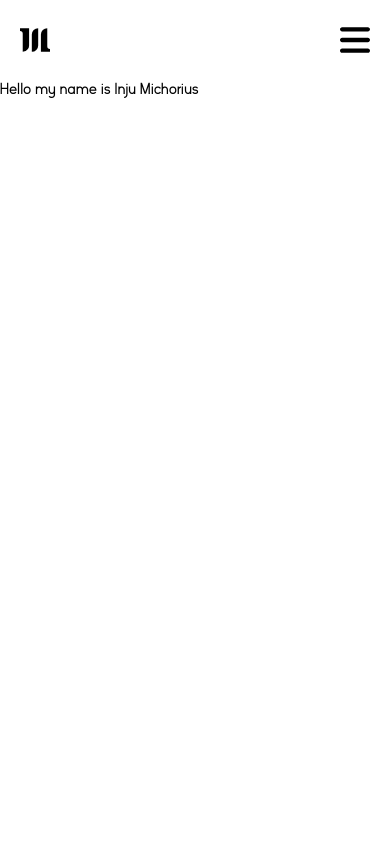
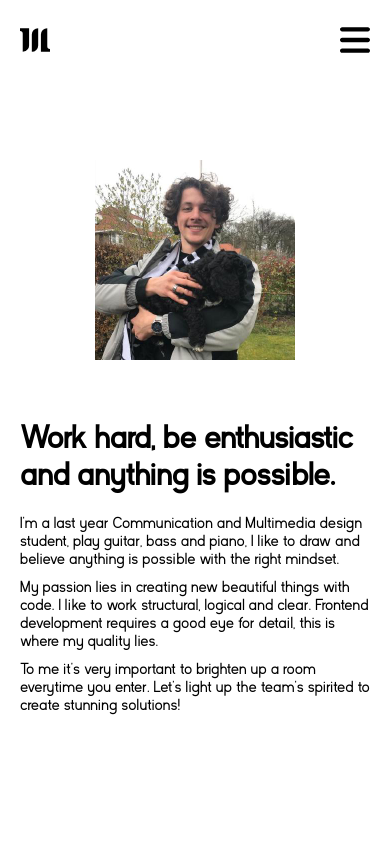
Before and after one commit to InjuMichorius/inju.nl, a PHP site: page /public/about.php in a window 390 px wide. Run offline with PHP 8.4, Linux system fonts and the light colour scheme.

Commit message:
Added first version of about page and cv

```diff
--- a/index.php
+++ b/index.php
@@ -23,7 +23,7 @@
         </svg>
         <div class="wrapper">
             <h1 class="banner_title">Inju Michorius is a Frontend Designer based in the Netherlands</h1>
-            <p class="banner_text">I’m a last year communication and Multimedia Design student, learning to become a front-end developer with UI/UX skills</p>
+            <p class="banner_text">A last year communication and Multimedia Design student, learning to become a front-end developer with UI/UX skills</p>
         </div>
         <section class="section_projects">
             <article class="project">
--- a/public/about.php
+++ b/public/about.php
@@ -2,15 +2,25 @@
 <html lang="en">
 
 <head>
-    <?php include 'head.php'; ?>
-    <title>Inju Michorius | About</title>
+  <?php include 'head.php'; ?>
+  <title>Inju Michorius | About</title>
 </head>
 
 <body>
-    <?php include 'header.php'; ?>
-    <main>
-		Hello my name is Inju Michorius
-    </main>
+  <?php include 'header.php'; ?>
+  <main class="about">
+    <img src="../img/about-picture.jfif" class="about-image" alt="">
+    <div class="content">
+      <h1>Work hard, be enthusiastic and anything is possible.</h1>
+      <p>I'm a last year Communication and Multimedia design student, play guitar, bass and piano, I like to draw and believe anything is possible with the right mindset.
+      </p>
+      <p>
+        My passion lies in creating new beautiful things with code. I like to work structural, logical and clear. Frontend development requires a good eye for detail, this is where my quality lies.
+      </p>
+      <p>
+        To me it's very important to brighten up a room everytime you enter. Let's light up the team's spirited to create stunning solutions!</p>
+    </div>
+  </main>
 </body>
 
 </html>
--- a/public/head.php
+++ b/public/head.php
@@ -5,6 +5,7 @@
 <link rel="stylesheet" href="./styles/main.css">
 <link rel="stylesheet" href="./styles/header.css">
 <link rel="stylesheet" href="./styles/projects.css">
+<link rel="stylesheet" href="./styles/about.css">
 <link rel="stylesheet" href="./styles/project.css">
 <link rel="stylesheet" href="./styles/cursor.css">
 <script src="./scripts/cursor.js" defer></script>
--- a/public/header.php
+++ b/public/header.php
@@ -16,7 +16,7 @@
             <div class="float-left">
                 <li><a href="./index.php">Projects</a></li>
                 <li><a href="./about.php">About</a></li>
-                <li><a href="#">Curriculum Vitae</a></li>
+                <li><a href="./cv.php">Curriculum Vitae</a></li>
             </div>
             <div class="float-right">
                 <li><a href="https://github.com/InjuMichorius/"><svg class="header__socials_link" xmlns="http://www.w3.org/2000/svg" viewBox="0 0 496 512">
--- /dev/null
+++ b/public/styles/about.css
@@ -0,0 +1,36 @@
+.about {
+    display: flex;
+    vertical-align: middle;
+    justify-content: center;
+    align-items: center;
+    margin: auto;
+    height: calc(100vh - 80px);
+    padding: 0 100px;
+}
+
+.about h1 {
+    margin-bottom: 20px;
+}
+
+.about p {
+    max-width: 900px;
+    margin-bottom: 10px;
+}
+
+.about-image {
+    width: 300px;
+    margin-right: 30px;
+}
+
+@media only screen and (max-width: 1000px) {
+    .about {
+        flex-direction: column;
+        justify-content: flex-start;
+        padding: 20px;
+    }
+
+    .about-image {
+        width: 200px;
+        margin: 60px 0;
+    }
+}
--- a/public/styles/main.css
+++ b/public/styles/main.css
@@ -27,6 +27,11 @@ body {
 
 ::-webkit-scrollbar {
     display: none;
+}
+
+.cv {
+    width: 100%;
+    height: calc(100vh - 80px);
 }
 
 a, a:visited {
```
Also changed, not shown: public/cv.php (added, +16 -0 lines), img/about-picture.jfif (added), 1 other file.
